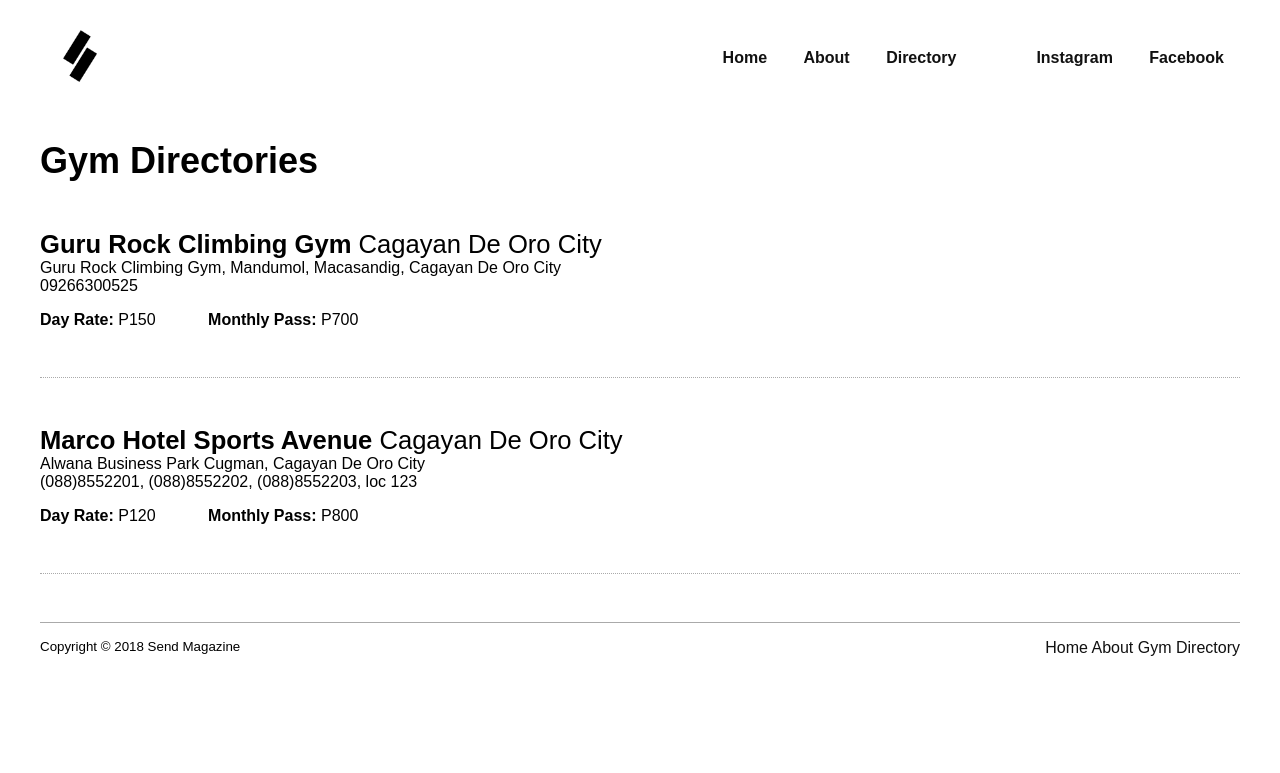
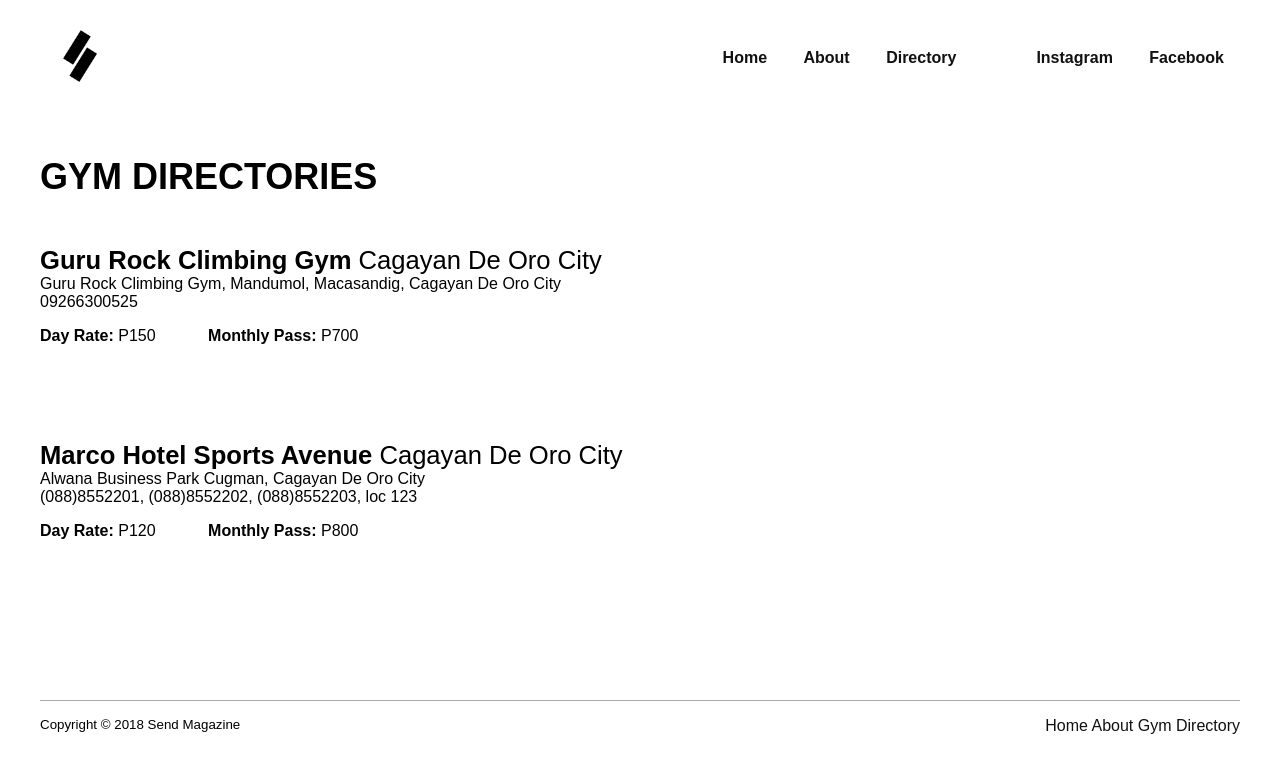
Before and after one commit to nickaguilos/sendmagazine, a Jekyll site: the page built from directory.md, in a window 1280 px wide. Shown: the top 773 px of the page. Built offline with Jekyll 4.4.1, drawn with Linux system fonts in a browser that asks for light colours; some web fonts are replaced.

Commit message:
Adding padding to directory page

```diff
--- a/_sass/send/_page-directory.scss
+++ b/_sass/send/_page-directory.scss
@@ -1,9 +1,10 @@
 // Directory Styles
 
 .directory {
+	padding: 1rem;
+
 	article {
 		margin: 3rem 0;
-		border-bottom: 1px dotted $border-color;
 		padding-bottom: 3rem;
 	}
 	h2 {
--- a/_sass/send/_page-home.scss
+++ b/_sass/send/_page-home.scss
@@ -36,8 +36,6 @@
 			flex-basis: 50%;
 			line-height: 0;
 		}
-
-
 
 		.content {
 			padding: 2rem;
--- a/_sass/send/_section-header.scss
+++ b/_sass/send/_section-header.scss
@@ -9,6 +9,7 @@
 	.logo {
 		img {
 			width: 80px;
+			background-color: transparent;
 		}
 	}
 
--- a/directory.md
+++ b/directory.md
@@ -3,7 +3,7 @@ layout: default
 ---
 
 <div class="directory fixed-width-container">
-	<h1 class="section-heading">Gym Directories</h1>
+	<h1 class="section-heading">GYM DIRECTORIES</h1>
 
 	<article>
 		<h2>Guru Rock Climbing Gym <span>Cagayan De Oro City</span></h2>
```
